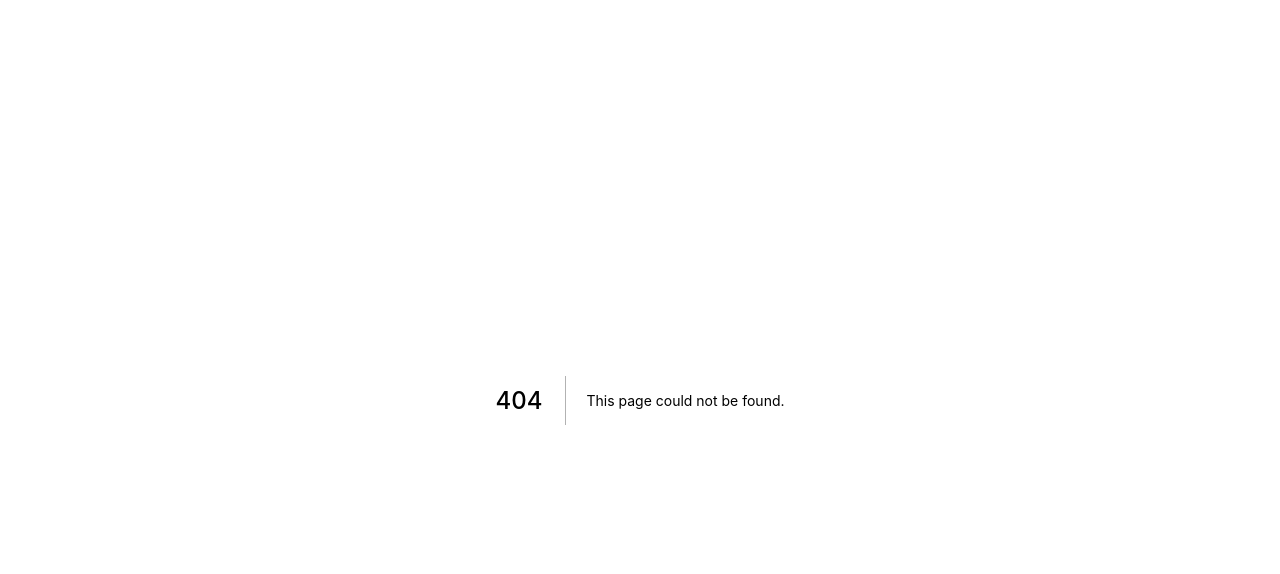
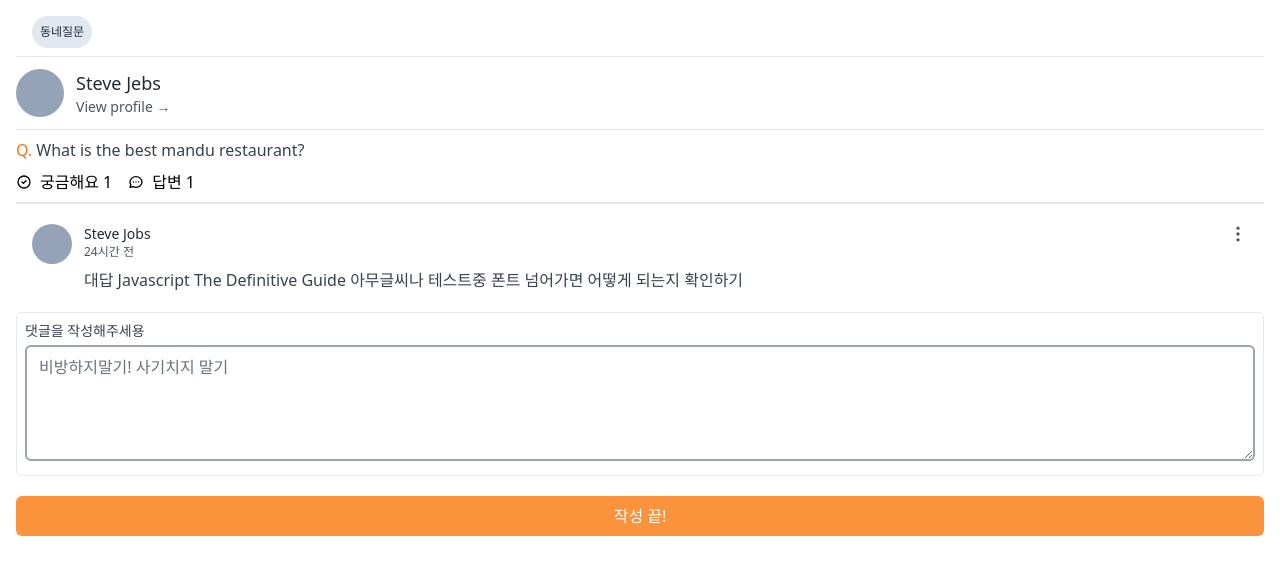
Before and after one commit to otw7917/carrot-market-clone, a Next.js app: page /community/1 in a window 1280 px wide. Before the commit this address had no page. Shown: the top 574 px of the page. Built offline with nearby package versions, Linux system fonts and the light colour scheme.

Commit message:
ui:community reply 🎨

```diff
--- /dev/null
+++ b/pages/community/[id].tsx
@@ -0,0 +1,108 @@
+function CommunityPostDetail() {
+  return (
+    <div className='p-4'>
+      <span className='inline-flex items-center ml-4 rounded-full bg-slate-200 p-2 text-xs font-medium text-gray-800'>
+        동네질문
+      </span>
+      <div className='flex mt-2 py-3 border-t border-b items-center space-x-3 cursor-pointer'>
+        <div className='w-12 h-12 rounded-full bg-slate-400' />
+        <div>
+          <p className='text-lg font-medium text-gray-800'>Steve Jebs</p>
+          <p className='text-sm font-medium text-gray-600'>
+            View profile &rarr;
+          </p>
+        </div>
+      </div>
+      <div className='mt-2 text-gray-700'>
+        <span className='text-orange-500 font-medium'>Q.</span> What is the best
+        mandu restaurant?
+      </div>
+      <div className='flex space-x-4 mt-2 pb-2 border-b-2'>
+        <span className='flex gap-2 items-center '>
+          <svg
+            className='w-4 h-4'
+            fill='none'
+            stroke='currentColor'
+            viewBox='0 0 24 24'
+            xmlns='http://www.w3.org/2000/svg'
+          >
+            <path
+              strokeLinecap='round'
+              strokeLinejoin='round'
+              strokeWidth='2'
+              d='M9 12l2 2 4-4m6 2a9 9 0 11-18 0 9 9 0 0118 0z'
+            ></path>
+          </svg>
+          <span>궁금해요 1</span>
+        </span>
+        <span className='flex gap-2 items-center'>
+          <svg
+            className='w-4 h-4'
+            fill='none'
+            stroke='currentColor'
+            viewBox='0 0 24 24'
+            xmlns='http://www.w3.org/2000/svg'
+          >
+            <path
+              strokeLinecap='round'
+              strokeLinejoin='round'
+              strokeWidth='2'
+              d='M8 12h.01M12 12h.01M16 12h.01M21 12c0 4.418-4.03 8-9 8a9.863 9.863 0 01-4.255-.949L3 20l1.395-3.72C3.512 15.042 3 13.574 3 12c0-4.418 4.03-8 9-8s9 3.582 9 8z'
+            ></path>
+          </svg>
+          <span>답변 1</span>
+        </span>
+      </div>
+      <div className='px-4 space-y-5 my-5'>
+        <div className='flex items-start space-x-3'>
+          <div className='w-10 h-10 rounded-full bg-slate-400 flex-none' />
+          <div className='flex flex-col w-full'>
+            <span className='block text-sm  text-gray-800'>Steve Jobs</span>
+            <span className='block text-xs text-gray-600'>24시간 전</span>
+            <span className='flex mt-2 text-gray-700 flex-wrap'>
+              대답 Javascript The Definitive Guide 아무글씨나 테스트중 폰트
+              넘어가면 어떻게 되는지 확인하기
+            </span>
+          </div>
+          <div className='text-gray-600 cursor-pointer'>
+            <svg
+              className='h-5 w-5'
+              fill='none'
+              viewBox='0 0 24 24'
+              stroke='currentColor'
+              strokeWidth={2}
+              xmlns='http://www.w3.org/2000/svg'
+            >
+              <path
+                strokeLinecap='round'
+                strokeLinejoin='round'
+                d='M12 5v.01M12 12v.01M12 19v.01M12 6a1 1 0 110-2 1 1 0 010 2zm0 7a1 1 0 110-2 1 1 0 010 2zm0 7a1 1 0 110-2 1 1 0 010 2z'
+              />
+            </svg>
+          </div>
+        </div>
+      </div>
+      <div className='mt-5 p-2 border rounded-md'>
+        <label
+          htmlFor='textarea'
+          className='block mb-1 text-sm font-medium text-gray-700'
+        >
+          댓글을 작성해주세용
+        </label>
+        <div>
+          <textarea
+            rows={4}
+            className='w-full rounded-md border-2 border-gray-400 focus:border-orange-400 focus:ring-orange-400'
+            placeholder='비방하지말기! 사기치지 말기'
+          />
+        </div>
+      </div>
+
+      <button className='mt-5 w-full text-white font-medium bg-orange-400 rounded-md py-2 hover:animate-pulse hover:bg-orange-600 '>
+        작성 끝!
+      </button>
+    </div>
+  );
+}
+
+export default CommunityPostDetail;
```
